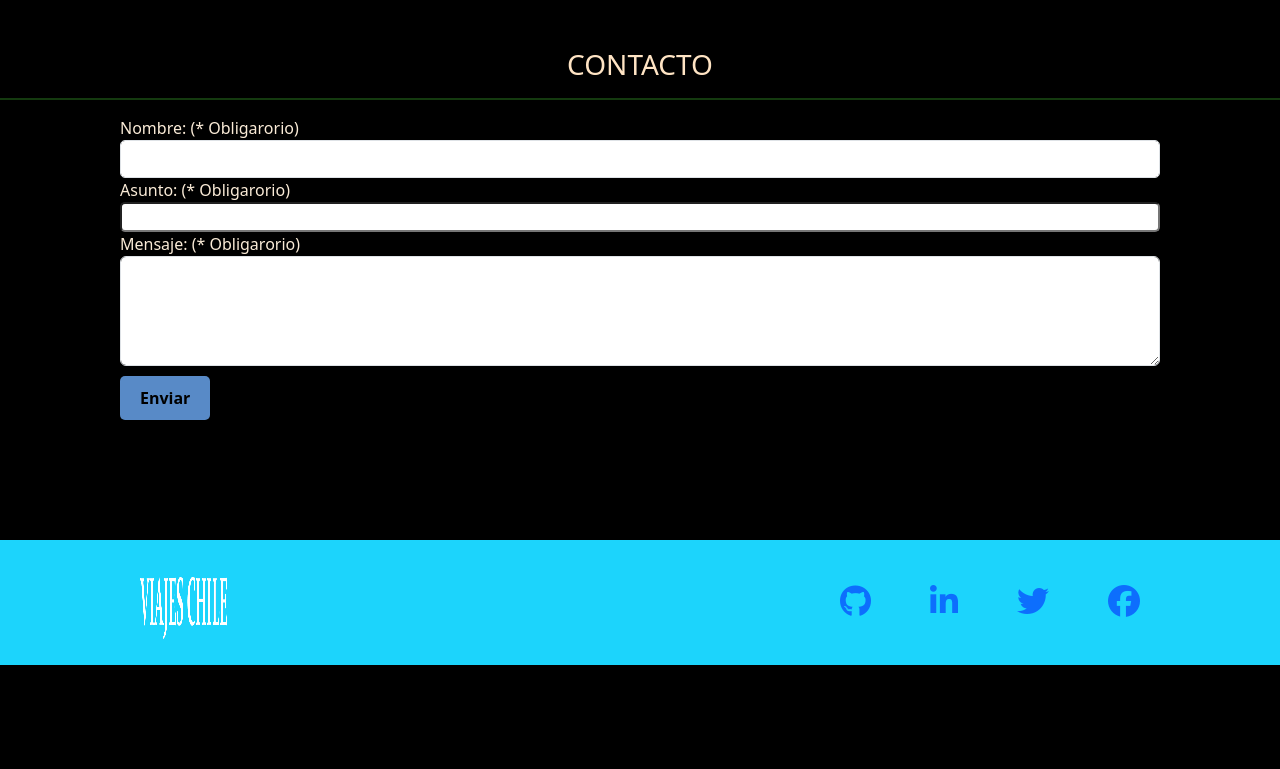
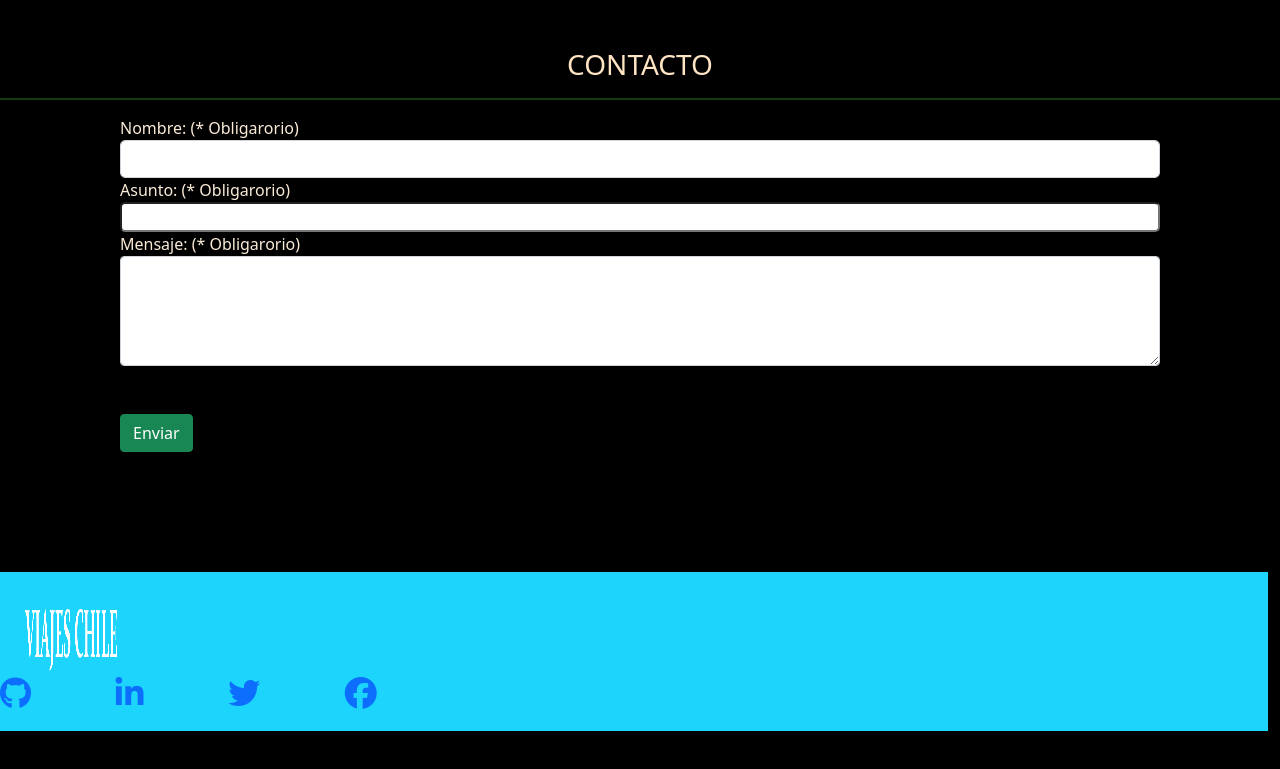
Before and after one commit to profe-ggarrido/desaf-viajes-chile-2, a plain HTML site: page index.html in a window 1280 px wide. Shown: the part 1853-2622 px from the top of the page. Before the commit the page ends 2566 px from the top, so only its background shows below. Drawn offline with nearby package versions, Linux system fonts and the light colour scheme.

Commit message:
Ajustes de Tooltips-1

```diff
--- /dev/null
+++ b/assets/css/pie-1.css
@@ -0,0 +1,103 @@
+
+/* *** ZONA FOOTER *** */
+
+
+ /* **** A R E A   P I E   D E  P A G I N A ***** ** */
+
+ .footer {
+    background-color: #bce3e3;
+    width: 100%;
+    padding: 20px 0; /* Espaciado superior e inferior */
+  }
+
+  .container {
+    width: 80%; /* Ancho del contenedor */
+    margin: 0 auto; /* Centrar el contenedor */
+  }
+
+  .footer-content {
+    display: flex;
+    justify-content: space-between;
+    align-items: center;
+  }
+
+  .logo {
+    width: 20%; /* Ancho del logo */
+  }
+
+  .social-icons {
+    width: 20%; /* Ancho del bloque de iconos */
+    display: flex;
+    justify-content: space-between;
+  }
+
+  .social-icons a img {
+    width: 25px; /* Ancho de los iconos */
+  }
+
+  .footer {
+    background-color:  #1cd4fc ;
+    width: 100%;
+    padding: 20px 0; /* Espaciado superior e inferior */
+  }
+  /*
+  .container {
+    width: 80%;  Ancho del contenedor */
+    margin: 0 auto; /* Centrar el contenedor
+  }
+  */
+  .footer-content {
+    display: flex;
+    justify-content: space-between;
+    align-items: flex-start;
+    flex-direction: column;
+  }
+
+
+
+  .logo {
+    width: 20%; /* Ancho del logo */
+    height: 85px;
+  }
+
+  .social-icons {
+    width: 30%; /* Ancho del bloque de iconos */
+    display: flex;
+    justify-content: space-between;
+
+  }
+  .social-icons a {
+    text-decoration: none; /* Para asegurarse de que no haya subrayado */
+  }
+
+  .social-icons a img {
+    display: block; /* Hacer que las imágenes sean elementos de bloque */
+    width: 40px;
+  }
+
+  .social-icons a span {
+    display: none; /* Ocultar el texto decorativo */
+  }
+
+  .social-icons a i {
+    font-size: 2em; /* Cambiar el tamaño de los iconos */
+  }
+
+
+
+
+/* Para dispositivos con una anchura menor o igual a 500px */
+@media (max-width: 500px) {
+    .pie-container {
+      flex-direction: column; /* Alinea los elementos en forma vertical */
+      align-items: flex-start; /* Alinea los elementos al principio */
+    }
+  }
+
+  /* Para dispositivos con una anchura mayor a 500px */
+  @media (min-width: 501px) {
+    .pie-container {
+      flex-direction: row; /* Mantiene los elementos en forma horizontal */
+      align-items: center; /* Alinea los elementos en el centro */
+    }
+  }
--- a/assets/css/styles.css
+++ b/assets/css/styles.css
@@ -92,6 +92,7 @@ hr{
   margin-right: 45px;
 }
 
+
 .container {
   width: 50%;
  /* max-width: 70%;  Establece el ancho máximo del contenedor  de quienes*/
@@ -178,6 +179,7 @@ input[type="text"] {
   height: 300px;
 }
 
+
  /* **** A R E A   P I E   D E  P A G I N A ***** ** */
 
  .footer {
@@ -198,10 +200,12 @@ input[type="text"] {
 }
 
 .logo {
+  margin-left: 25px;
   width: 20%; /* Ancho del logo */
 }
 
 .social-icons {
+  margin-right: 15px;
   width: 20%; /* Ancho del bloque de iconos */
   display: flex;
   justify-content: space-between;
@@ -217,16 +221,13 @@ input[type="text"] {
   padding: 20px 0; /* Espaciado superior e inferior */
 }
 
-.container {
-  width: 80%; /* Ancho del contenedor */
-  margin: 0 auto; /* Centrar el contenedor */
-}
-
 .footer-content {
   display: flex;
   justify-content: space-between;
-  align-items: center;
+  align-items: flex-start;
+  flex-direction: column;
 }
+
 
 .logo {
   width: 20%; /* Ancho del logo */
@@ -259,6 +260,67 @@ input[type="text"] {
 
 
 
+/* Para dispositivos con una anchura menor o igual a 500px */
+@media (max-width: 500px) {
+  .pie-container {
+    flex-direction: column; /* Alinea los elementos en forma vertical */
+    align-items: flex-start; /* Alinea los elementos al principio */
+  }
+}
+
+/* Para dispositivos con una anchura mayor a 500px */
+@media (min-width: 501px) {
+  .pie-container {
+    flex-direction: row; /* Mantiene los elementos en forma horizontal */
+    align-items: center; /* Alinea los elementos en el centro */
+  }
+}
+
+.custom-tooltip {
+  position: relative; /* Asegúrate de que el elemento tenga una posición relativa */
+}
+
+/* Estilos del tooltip */
+.custom-tooltip::after {
+  content: attr(title); /* Utiliza el contenido del atributo title como texto del tooltip */
+  position: absolute; /* Posición absoluta para superponer el tooltip */
+  /*bottom: 100%;  Colócalo encima del botón */
+  left: 50%; /* Centra el tooltip horizontalmente */
+  transform: translateX(-50%); /* Centra el tooltip horizontalmente */
+  padding: 8px 16px; /* Añade un poco de espacio alrededor del texto */
+  background-color: #1cd4fc; /* Fondo igual al footer solo por consecuencia */
+  color: white; /* Texto blanco */
+  font-family: Arial, sans-serif; /* Tipo de fuente */
+  font-size: 16px; /* Tamaño de fuente */
+  border-radius: 4px; /* Bordes redondeados */
+  white-space: nowrap; /* Evita que el texto se desborde a una nueva línea */
+  z-index: 1; /* Asegúrate de que el tooltip esté sobre el botón */
+  visibility: hidden; /* Inicialmente oculto */
+  opacity: 0; /* Inicialmente transparente */
+  transition: visibility 0s, opacity 0.3s ease; /* Transición suave de visibilidad */
+
+  margin-left: 20px;
+
+  max-width: 350px;
+  word-wrap: break-word;
+  white-space: normal;
+
+
+
+/* Ajusta la posición del tooltip */
+bottom: auto; /* Elimina la posición de abajo */
+top: 0; /* Coloca el tooltip en la parte superior */
+left: auto; /* Elimina la posición izquierda */
+right: 0; /* Coloca el tooltip en el extremo derecho */
+transform: translate(50%, -100%); /* Ajusta la posición de la transformación */
+}
+
+
+/* Muestra el tooltip al pasar el ratón sobre el botón */
+.custom-tooltip:hover::after {
+  visibility: visible; /* Muestra el tooltip */
+  opacity: 1; /* Hace el tooltip completamente visible */
+}
 
 
 
@@ -266,25 +328,11 @@ input[type="text"] {
 
 
 
-
-
-@media (max-width: 768px) {
-  .navbar-collapse {
-    background-color: rgb(216, 198, 198);
+/*
+@media (max-width: 500px) {
+  .pie-container {
+      display: none;
+      flex-direction: column;
+      align-items: flex-start;
   }
-}
-
-
-@media (max-width: 500px) {
-  .quienes-container {
-      display: none; /* Oculta el FOOTER */
-      background-color: black;
-  }
-}
-
-
-@media (max-width: 768px) {
-  .container {
-      display: none; /* Oculta el FOOTER */
-  }
-}
+} */
--- /dev/null
+++ b/assets/css/tooltips-3.css
@@ -0,0 +1,31 @@
+.custom-tooltip {
+  position: relative; /* Asegúrate de que el elemento tenga una posición relativa */
+}
+
+/* Estilos del tooltip */
+.custom-tooltip::after {
+  content: attr(title); /* Utiliza el contenido del atributo title como texto del tooltip */
+  position: absolute; /* Posición absoluta para superponer el tooltip */
+  bottom: 100%; /* Colócalo encima del botón */
+  left: 50%; /* Centra el tooltip horizontalmente */
+  transform: translateX(-50%); /* Centra el tooltip horizontalmente */
+  padding: 8px 16px; /* Añade un poco de espacio alrededor del texto */
+  background-color: blue; /* Fondo azul */
+  color: white; /* Texto blanco */
+  font-family: Arial, sans-serif; /* Tipo de fuente */
+  font-size: 16px; /* Tamaño de fuente */
+  border-radius: 4px; /* Bordes redondeados */
+  white-space: nowrap; /* Evita que el texto se desborde a una nueva línea */
+  z-index: 1; /* Asegúrate de que el tooltip esté sobre el botón */
+  visibility: hidden; /* Inicialmente oculto */
+  opacity: 0; /* Inicialmente transparente */
+  transition: visibility 0s, opacity 0.3s ease; /* Transición suave de visibilidad */
+
+  margin-left: 20px;
+}
+
+/* Muestra el tooltip al pasar el ratón sobre el botón */
+.custom-tooltip:hover::after {
+  visibility: visible; /* Muestra el tooltip */
+  opacity: 1; /* Hace el tooltip completamente visible */
+}
--- /dev/null
+++ b/assets/js/javascript-1.js
@@ -0,0 +1,3 @@
+
+const tooltipTriggerList = document.querySelectorAll('[data-bs-toggle="tooltip"]')
+const tooltipList = [...tooltipTriggerList].map(tooltipTriggerEl => new bootstrap.Tooltip(tooltipTriggerEl))
--- a/assets/js/javascript.js
+++ b/assets/js/javascript.js
@@ -1,3 +1,16 @@
+// **** MANEJOS DE EVENTOS/INTERACTIVIDAD ***
+
+const nav = document.querySelector('.nav');
+
+window.addEventListener('scroll', function(){
+    nav.classList.toggle('active', window.scrollY > 0);
+})
+
+
+const tooltipTriggerList = document.querySelectorAll('[data-bs-toggle="tooltip"]')
+const tooltipList = [...tooltipTriggerList].map(tooltipTriggerEl => new bootstrap.Tooltip(tooltipTriggerEl))
+
+
 $(document).ready(function() {
     var navbar = $('#navbar');
     var navbarHeight = navbar.outerHeight();
@@ -12,46 +25,24 @@ $(document).ready(function() {
 });
 
 
-
-
-const nav = document.querySelector('.nav');
-
-window.addEventListener('scroll', function(){
-    nav.classList.toggle('active', window.scrollY > 0);
-})
-
-
-// $(document).ready(function() {
-//     var navbar = $('#navbar');
-//     var navbarHeight = navbar.outerHeight();
-
-//     $(window).scroll(function() {
-//         if ($(this).scrollTop() > navbarHeight) {
-//             navbar.addClass('fixed-top');
-//         } else {
-//             navbar.removeClass('fixed-top');
-//         }
-//     });
-// });
-
-
-// **-- no sirvió **
-
-// $(function() {
-//     $("a").click(function(event) {
-//         if (this.hash !== "") {
-//             event.preventDefault();
-//             var hash = this.hash;
-//             $("html, body").animate({
-//                 scrollTop: $(hash).offset().top
-//             }, 800);
-//         }
-//     });
-// });
-
-
 $(document).scroll( function(e){
     const y = $("html").scrollTop();
     if ( y > 300) $("nav").addClass("nav-black")
     else $("nav").removeClass("nav-black")
 })
+
+
+
+
+// Función que se ejecuta cuando se hace clic en el botón
+function enviarDatos() {
+    // Mostrar mensaje emergente
+    alert("¡Sus datos fueron enviados correctamente!");
+}
+
+// Agregar un event listener al botón para ejecutar la función cuando se hace clic en él
+document.getElementById("enviarDatosBtn").addEventListener("click", enviarDatos);
+
+function mostrarAlerta(mensaje) {
+    alert(mensaje);
+}
--- a/index.html
+++ b/index.html
@@ -3,10 +3,14 @@
 <head>
     <meta charset="UTF-8">
     <meta name="viewport" content="width=device-width, initial-scale=1.0">
+    <link rel="icon" type="image/x-icon" href="assets/img/logo-viajes.png">
     <title>DES VIAJES CHILE-1</title>
 
     <!-- Enlace al archivo de estilos de Bootstrap -->
     <link href="https://cdn.jsdelivr.net/npm/bootstrap@5.3.0-alpha1/dist/css/bootstrap.min.css" rel="stylesheet">
+
+    <!-- Bootstrap CSS -->
+    <link href="https://stackpath.bootstrapcdn.com/bootstrap/5.1.3/css/bootstrap.min.css" rel="stylesheet">
 
 
           <!-- Enlaces  FONTAAWESOME -->
@@ -205,7 +209,11 @@
                 <img src="assets/img/card1 - copia.jpg" class="card-img-top" alt="Card 1">
                 <div class="card-body">
                     <h5 class="card-title"></h5>
-                    <p style="color: rgb(0, 0, 0);"class="card-text">Lorem ipsum dolor, sit amet consectetur adipisicing elit. Distinctio consequuntur molestiae, perferendis praesentium assumenda reprehenderit sunt sit impedit! Beatae cupiditate, optio voluptatibus obcaecati non quo dignissimos nobis error iusto eos. Lorem ipsum dolor sit amet, consectetur adipiscing elit...</p>
+                    <p style="color: rgb(0, 0, 0);"class="card-text">Lorem ipsum dolor,
+                      sit amet consectetur adipisicing elit. Distinctio consequuntur molestiae,
+                       perferendis praesentium assumenda reprehenderit sunt sit impedit! Beatae
+                        cupiditate, optio voluptatibus obcaecati non quo dignissimos nobis error
+                        iusto eos. Lorem ipsum dolor sit amet, consectetur adipiscing elit...</p>
 
                 </div>
             </div>
@@ -220,7 +228,11 @@
                 <img src="assets/img/card2 - copia.jpg" class="card-img-top" alt="Card 2">
                 <div class="card-body">
                     <h5 class="card-title"></h5>
-                    <p style="color: rgb(0, 0, 0);" class="card-text">Lorem ipsum dolor, sit amet consectetur adipisicing elit. Enim ut optio suscipit accusantium commodi harum fugit eligendi illum excepturi. Exercitationem, accusamus? Maxime placeat eveniet nostrum odio qui cumque veritatis doloremque. Lorem ipsum dolor sit amet, consectetur adipiscing elit...</p>
+                    <p style="color: rgb(0, 0, 0);" class="card-text">Lorem ipsum dolor,
+                      sit amet consectetur adipisicing elit. Enim ut optio suscipit accusantium
+                      commodi harum fugit eligendi illum excepturi. Exercitationem, accusamus?
+                       Maxime placeat eveniet nostrum odio qui cumque veritatis doloremque.
+                       Lorem ipsum dolor sit amet, consectetur adipiscing elit.</p>
 
                 </div>
             </div>
@@ -234,7 +246,11 @@
                 <img src="assets/img/card3 - copia.jpg" class="card-img-top" alt="Card 3">
                 <div class="card-body">
                     <h5 class="card-title"></h5>
-                    <p style="color: rgb(0, 0, 0);" class="card-text"> Lorem ipsum dolor sit amet consectetur adipisicing elit. Ratione possimus reiciendis natus. Dolore accusamus iusto cum aliquid rem eaque fugiat ad. Dignissimos pariatur eos sint nostrum ipsum. Accusantium, quisquam eos. Lorem ipsum dolor sit amet, consectetur adipiscing elit...</p>
+                    <p style="color: rgb(0, 0, 0);" class="card-text"> Lorem ipsum dolor sit
+                      amet consectetur adipisicing elit. Ratione possimus reiciendis natus.
+                      Dolore accusamus iusto cum aliquid rem eaque fugiat ad. Dignissimos
+                      pariatur eos sint nostrum ipsum. Accusantium, quisquam eos. Lorem ipsum dolor
+                      sit amet, consectetur adipiscing elit...</p>
 
                 </div>
             </div>
@@ -287,22 +303,51 @@
       </div>
       <div>
           <label for="mensaje">Mensaje: (* Obligarorio)</label><br>
-          <textarea id="mensaje" class="form-control" name="mensaje" rows="4" required></textarea>
+          <textarea id="mensaje" class="form-control" name="mensaje" rows="4" required></textarea><BR></BR>
       </div>
-      <button class="btn-enviar"  type="submit">Enviar</button>
+
+      <!-- BOTON BOOTSTRAP CON ALERT  -->
+
+      <a data-bs-toggle="mensaje" href="#"  title="Sr. usuari(a)o al pulsar aquì, le responderemos a la brevedad."
+      class="btn btn-success custom-tooltip" onclick="mostrarAlerta('Sus datos fueron enviados correctamente')">Enviar</a>
+
+<!--
+       <a data-bs-toggle="mensaje" title="Enviar sus datos al servidor" class="btn btn-success"  onclick="mostrarAlerta('Enviar')">Enviar</a>
+      -->
+
+<!-- *** boton de bootstrap ***
+<button type="button" class="btn btn-secondary" data-bs-toggle="tooltip" data-bs-placement="top"
+    data-bs-custom-class="custom-tooltip" data-bs-title="This top tooltip is themed via CSS variables.">
+    Enviar
+</button>
+-->
+
+
+      <!-- **** boton antiguo ***
+      <button class="btn-enviar" type="submit">Enviar</button>
+-->
     </form>
 
 
   </section>
 
-<!-- **** A R E A   P I E   D E  P A G I N A *****
--------------------------------------- ---------->
+<!-- *****  FIN FORMULARIO DE CONTACTO**** -->
 
 
-<footer class="footer">
-  <div class="container">
-    <div class="footer-content">
+
+
+<!-- ********************* Z O N A    F O O T E R    ******************************** -->
+
+
+
+
+<footer class="footer row pie-container">
+
+
+
+    <div class="footer-content ">
         <!-- ***** ELEMENTOS 'img' DENTRO DE 'a'  para volver al Inicio ***** -->
+
         <a href="#">  <img src="assets/img/logo-letras-1.png" alt="Logo" class="logo"> </a>
 
 
@@ -331,17 +376,13 @@
 
             </div>
 
+        </div>
+
+    </div>  <!-- *** fin DE class="footer-content"> -->
 
 
 
-
-      </div>
-    </div>
-  </div>
 </footer>
-
-
-
 
 
 
@@ -354,7 +395,9 @@
 <!-- Scripts de Bootstrap (jQuery y Popper.js) -->
 <script src="https://cdnjs.cloudflare.com/ajax/libs/jquery/3.6.0/jquery.min.js"></script>
 <script src="https://cdnjs.cloudflare.com/ajax/libs/popper.js/2.11.6/umd/popper.min.js"></script>
+
 <!-- Script de Bootstrap -->
 <script src="https://cdn.jsdelivr.net/npm/bootstrap@5.3.0-alpha1/dist/js/bootstrap.min.js"></script>
+
 </body>
 </html>
```
Also changed, not shown: assets/js/javascript-2.js (added, +15 -0 lines), assets/js/javascript-3.js (added, +19 -0 lines). Lines whose indentation alone changed are shown as unchanged.
